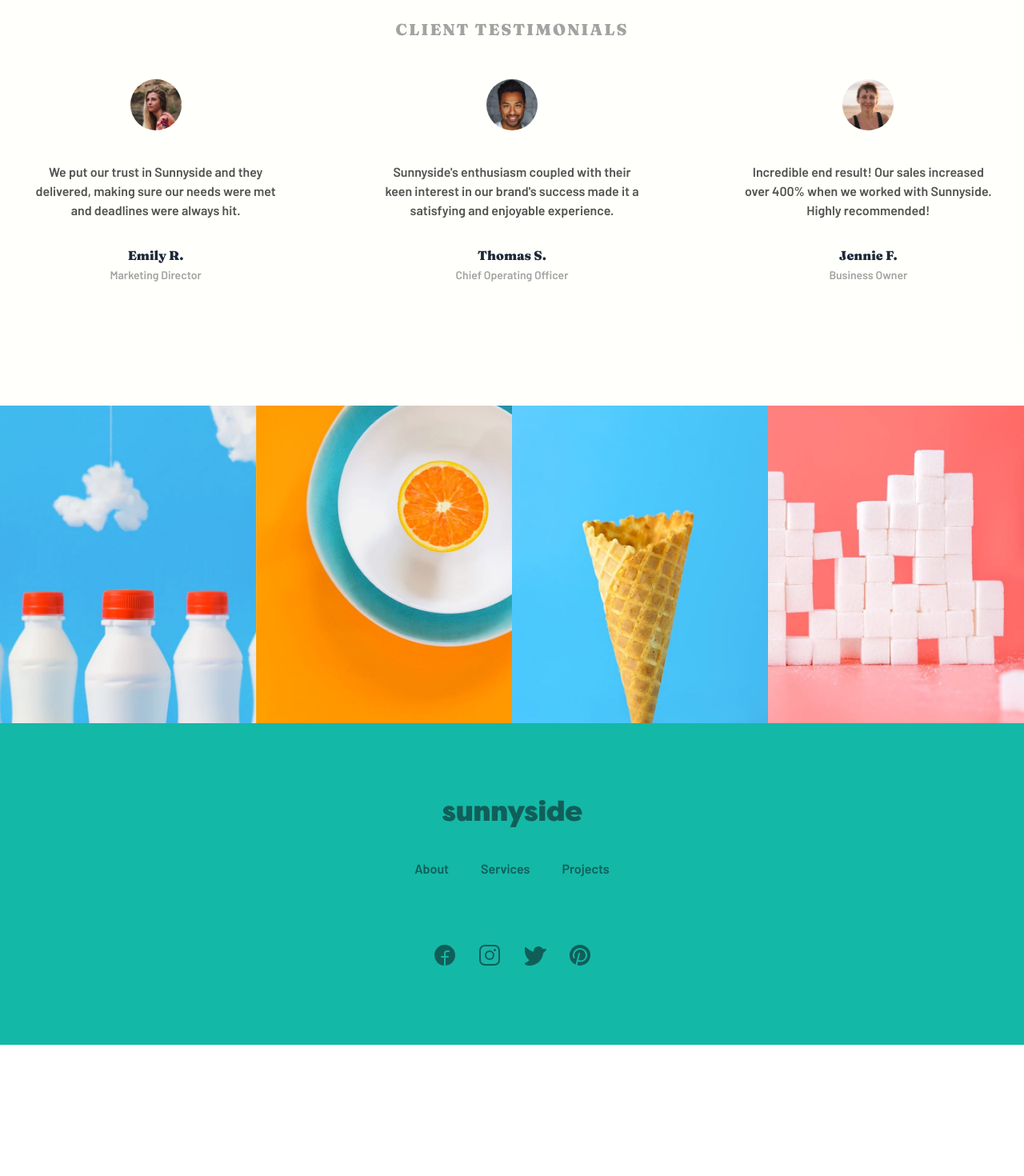
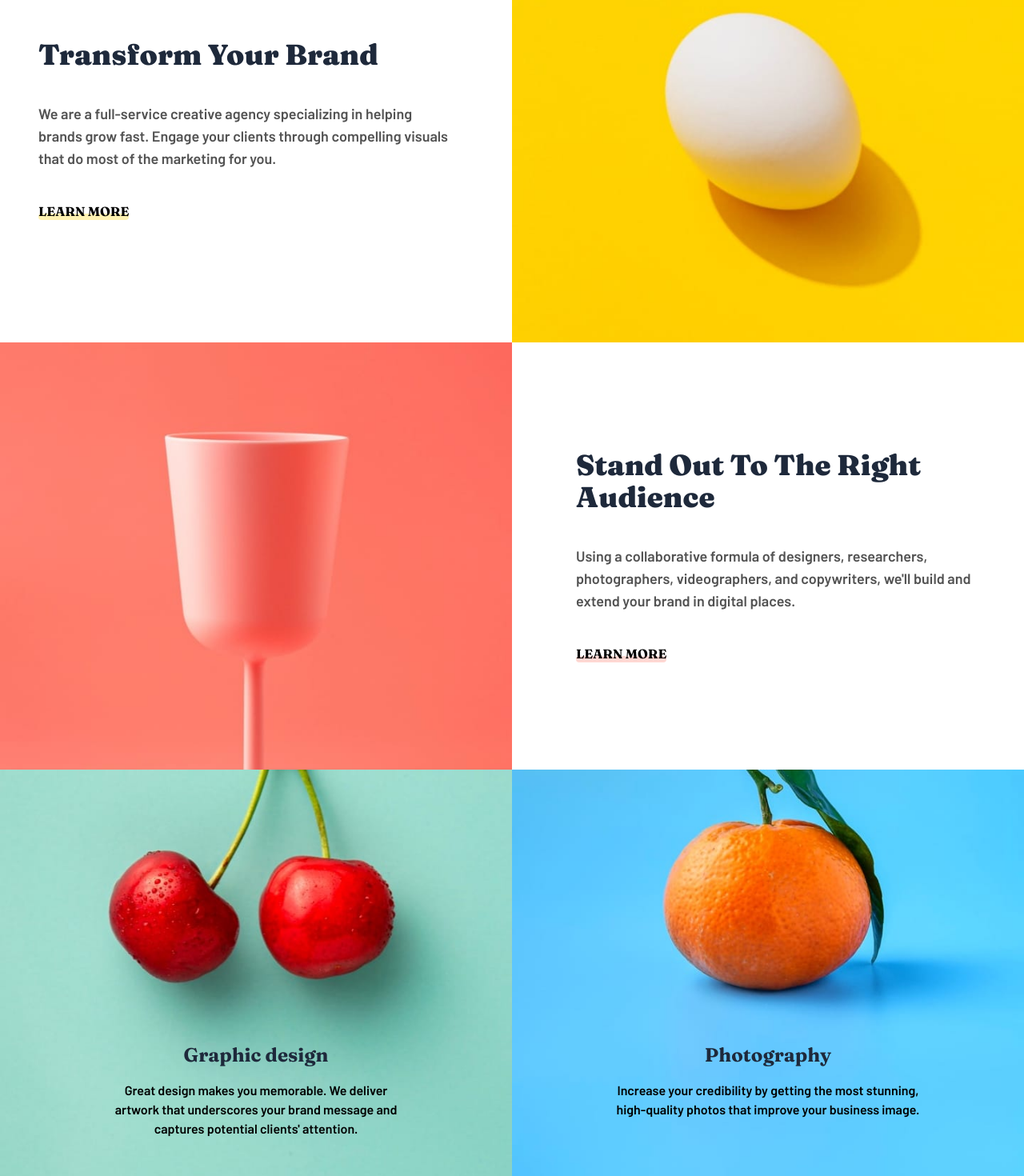
Before and after one commit to RahinF/sunnyside-agency-landing-page, a Next.js app: page / in a window 1280 px wide. Shown: the part 840-2310 px from the top of the page at 80% size. Before the commit the page ends 2146 px from the top, so only its background shows below. Built offline with nearby package versions, Linux system fonts and the light colour scheme.

Commit message:
added tiles section

```diff
--- /dev/null
+++ b/app/components/Tiles/BottomTile/index.tsx
@@ -0,0 +1,55 @@
+import clsx from 'clsx';
+
+interface Props {
+  backgroundColor: string;
+  src: string;
+  alt: string;
+  heading: string;
+  paragraphText: string;
+}
+
+const BottomTile = ({
+  alt,
+  backgroundColor,
+  heading,
+  paragraphText,
+  src,
+}: Props) => {
+  return (
+    <div
+      className={clsx(
+        [
+          'grid',
+          'lg:first:col-start-1 lg:first:col-end-3 lg:first:justify-end',
+          'lg:last:col-start-3 lg:last:col-end-5 lg:last:justify-start',
+        ],
+        {
+          'bg-tile-teal': backgroundColor === 'teal',
+          'bg-tile-blue': backgroundColor === 'blue',
+        },
+      )}
+    >
+      <picture className="flex justify-center">
+        <source
+          srcSet={`desktop/${src}`}
+          media="(min-width: 768px)"
+          width={720}
+          height={600}
+        />
+        <img
+          src={`mobile/${src}`}
+          alt={alt}
+          width={750}
+          height={624}
+        />
+      </picture>
+
+      <div className="-mt-48 items-center text-center flex flex-col gap-4">
+        <h1 className="font-fraunces text-2xl text-slate-800">{heading}</h1>
+        <p className="max-w-sm font-barlow">{paragraphText}</p>
+      </div>
+    </div>
+  );
+};
+
+export default BottomTile;
--- /dev/null
+++ b/app/components/Tiles/TopTile/index.tsx
@@ -0,0 +1,90 @@
+import clsx from 'clsx';
+
+interface Props {
+  imagePosition: string;
+  backgroundColor: string;
+  src: string;
+  alt: string;
+  heading: string;
+  paragraphText: string;
+  link: string;
+  linkText: string;
+}
+
+const TopTile = ({
+  imagePosition,
+  backgroundColor,
+  src,
+  alt,
+  heading,
+  link,
+  linkText,
+  paragraphText,
+}: Props) => {
+  return (
+    <div className="grid grid-cols-1 lg:full-width-split-screen">
+      <div
+        className={clsx(
+          [
+            'flex flex-col gap-10 justify-center order-2',
+            'py-20 px-8',
+            'items-center lg:items-start text-center lg:text-start',
+          ],
+          {
+            'lg:col-start-2 lg:order-1 lg:pr-20': imagePosition === 'end',
+            'lg:col-start-3 lg:order-2 lg:pl-20': imagePosition === 'start',
+          },
+        )}
+      >
+        <h1 className="font-fraunces font-black capitalize text-4xl text-slate-800">
+          {heading}
+        </h1>
+        <p className="font-barlow text-neutral-600 text-lg max-w-prose">
+          {paragraphText}
+        </p>
+        <a
+          href={link}
+          className={clsx(
+            [
+              'uppercase font-fraunces w-max relative',
+              `before:content[''] before:block before:h-2 before:w-full`,
+              `before:rounded-xl before:absolute before:bottom-px before:left-0 before:-z-10`,
+              'before:opacity-30 hover:before:opacity-100 before:transition before:duration-300',
+            ],
+            {
+              'before:bg-tile-yellow': backgroundColor === 'yellow',
+              'before:bg-tile-red': backgroundColor === 'red',
+            },
+          )}
+        >
+          {linkText}
+        </a>
+      </div>
+      <picture
+        className={clsx(['order-1 flex justify-center'], {
+          'lg:col-start-3 lg:col-end-5 lg:order-2 lg:justify-start':
+            imagePosition === 'end',
+          'lg:col-start-1 lg:col-end-3 lg:order-1 lg:justify-end':
+            imagePosition === 'start',
+          'bg-tile-yellow': backgroundColor === 'yellow',
+          'bg-tile-red': backgroundColor === 'red',
+        })}
+      >
+        <source
+          srcSet={`desktop/${src}`}
+          media="(min-width: 768px)"
+          width={720}
+          height={600}
+        />
+        <img
+          src={`mobile/${src}`}
+          alt={alt}
+          width={750}
+          height={624}
+        />
+      </picture>
+    </div>
+  );
+};
+
+export default TopTile;
--- /dev/null
+++ b/app/components/Tiles/data.ts
@@ -0,0 +1,44 @@
+const tiles = {
+  top: [
+    {
+      imagePosition: 'end',
+      backgroundColor: 'yellow',
+      src: 'image-transform.jpg',
+      alt: 'transform',
+      heading: 'Transform your brand',
+      paragraphText:
+        'We are a full-service creative agency specializing in helping brands grow fast. Engage your clients through compelling visuals that do most of the marketing for you.',
+      link: '#',
+      linkText: 'Learn more',
+    },
+
+    {
+      imagePosition: 'start',
+      backgroundColor: 'red',
+      src: 'image-stand-out.jpg',
+      alt: 'stand out',
+      heading: 'Stand out to the right audience',
+      paragraphText: `Using a collaborative formula of designers, researchers, photographers, videographers, and copywriters, we'll build and extend your brand in digital places.`,
+      link: '#',
+      linkText: 'learn more',
+    },
+  ],
+  bottom: [
+    {
+      backgroundColor: 'teal',
+      src: 'image-graphic-design.jpg',
+      alt: 'graphic design',
+      heading: 'Graphic design',
+      paragraphText: `Great design makes you memorable. We deliver artwork that underscores your brand message and captures potential clients' attention.`,
+    },
+    {
+      backgroundColor: 'blue',
+      src: 'image-photography.jpg',
+      alt: 'photography',
+      heading: 'Photography',
+      paragraphText: `Increase your credibility by getting the most stunning, high-quality photos that improve your business image.`,
+    },
+  ],
+};
+
+export default tiles;
--- /dev/null
+++ b/app/components/Tiles/index.tsx
@@ -0,0 +1,27 @@
+import BottomTile from './BottomTile';
+import TopTile from './TopTile';
+import tiles from './data';
+
+const Tiles = () => {
+  return (
+    <>
+      {tiles.top.map((tile) => (
+        <TopTile
+          key={tile.heading}
+          {...tile}
+        />
+      ))}
+
+      <div className="grid grid-col-1 lg:full-width-split-screen">
+        {tiles.bottom.map((tile) => (
+          <BottomTile
+            key={tile.heading}
+            {...tile}
+          />
+        ))}
+      </div>
+    </>
+  );
+};
+
+export default Tiles;
--- a/app/globals.css
+++ b/app/globals.css
@@ -5,3 +5,12 @@
 .bg-header {
   background: #3ebfff;
 }
+
+@layer components {
+  .full-width-split-screen {
+    grid-template-columns:
+      minmax(1rem, 1fr)
+      repeat(2, minmax(0, calc(1280px / 2)))
+      minmax(1rem, 1fr);
+  }
+}
--- a/app/page.tsx
+++ b/app/page.tsx
@@ -2,12 +2,14 @@ import Footer from './components/Footer';
 import Hero from './components/Hero';
 import PictureGrid from './components/PictureGrid';
 import Testimonials from './components/Testimonials';
+import Tiles from './components/Tiles';
 
 export default function Home() {
   return (
     <main>
       <h1>home</h1>
       <Hero />
+      <Tiles />
       <Testimonials />
       <PictureGrid />
       <Footer />
--- a/tailwind.config.ts
+++ b/tailwind.config.ts
@@ -8,6 +8,12 @@ const config: Config = {
   ],
   theme: {
     extend: {
+      colors: {
+        'tile-yellow': '#FED501',
+        'tile-red': '#FE7F6E',
+        'tile-teal': '#9DDACB',
+        'tile-blue': '#5BCFFE',
+      },
       fontFamily: {
         barlow: ['var(--font-barlow)'],
         fraunces: ['var(--font-fraunces)'],
```
Also changed, not shown: 2 other files (tests, documents, lock files or other folders).
